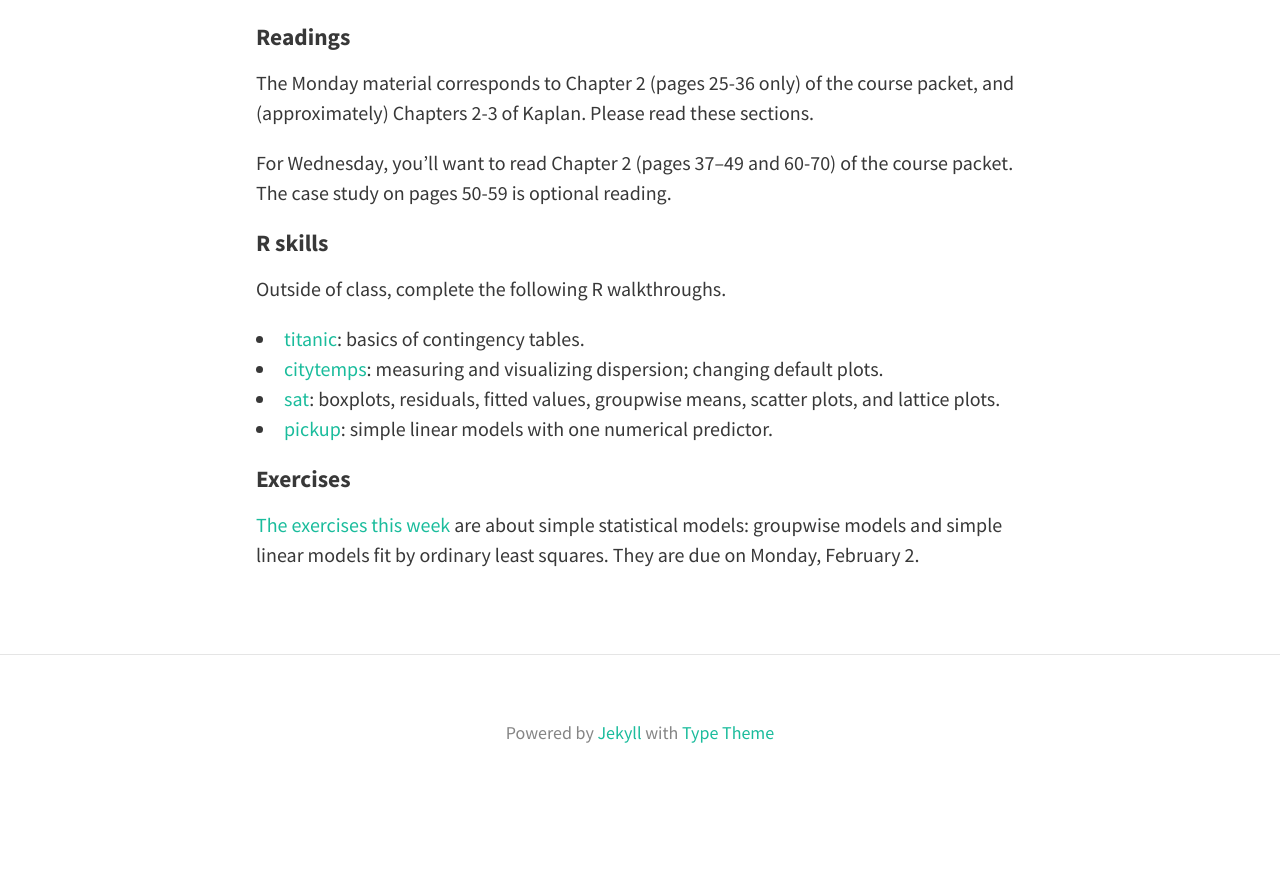
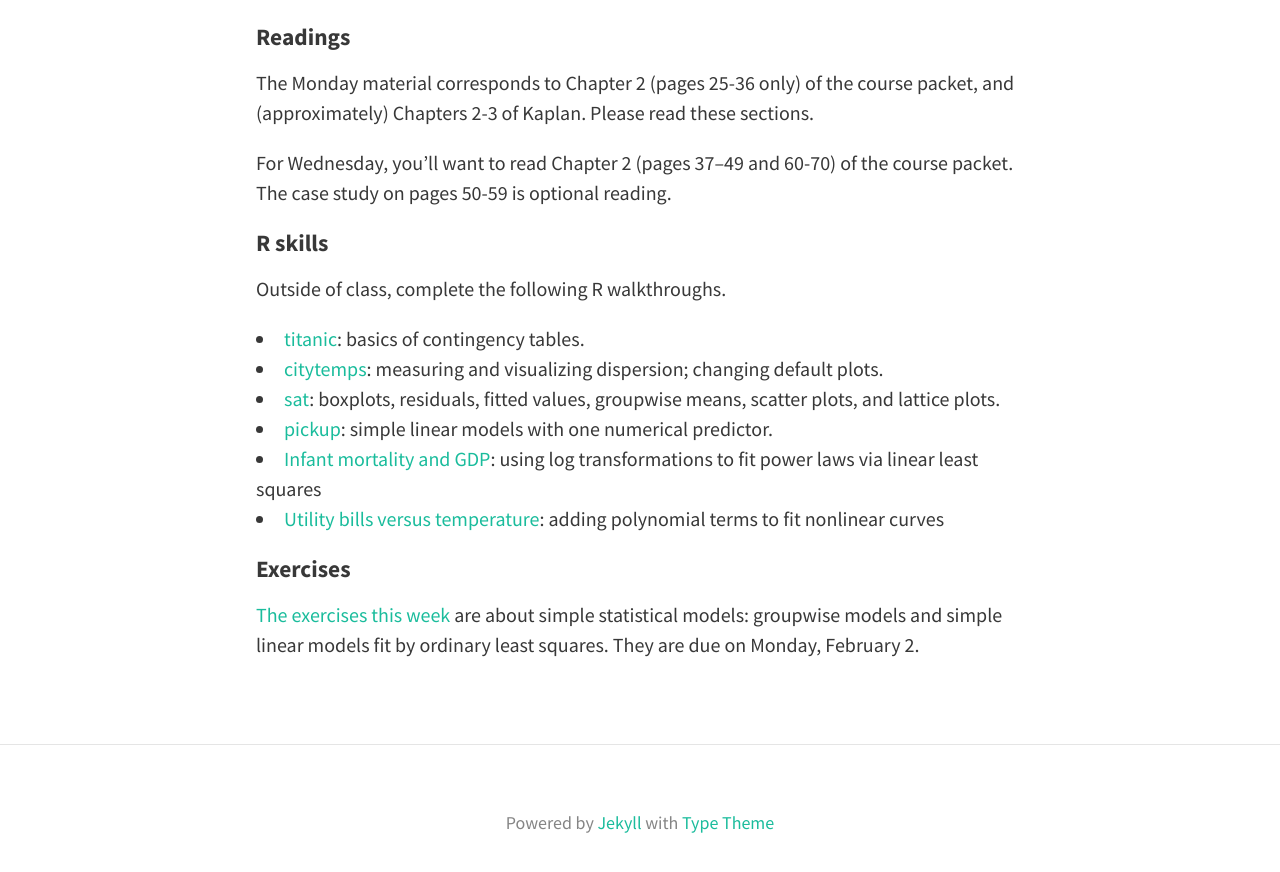
Before and after one commit to jgscott/SDS325H_Spring2015, a Jekyll site: the page built from _posts/2015-01-26-week02.md, in a window 1280 px wide and 900 px high, scrolled down 1045 px. Shown: the top 872 px of the window. Built offline with Jekyll 4.4.1, drawn with Linux system fonts in a browser that asks for light colours; nearby versions of some CDN libraries; before the commit the page ends 1855 px from its top, so only the background shows below that.

Commit message:
added links to nonlinear examples

```diff
--- a/_posts/2015-01-26-week02.md
+++ b/_posts/2015-01-26-week02.md
@@ -39,6 +39,8 @@ Outside of class, complete the following R walkthroughs.
 * [citytemps](http://jgscott.github.io/teaching/r/citytemps/citytemps.html): measuring and visualizing dispersion; changing default plots.
 * [sat](http://jgscott.github.io/teaching/r/sat/sat.html): boxplots, residuals, fitted values, groupwise means, scatter plots, and lattice plots.
 * [pickup](http://jgscott.github.io/teaching/r/pickup/pickup.html): simple linear models with one numerical predictor.
+* [Infant mortality and GDP](http://jgscott.github.io/teaching/r/infmort/infmort.html): using log transformations to fit power laws via linear least squares
+* [Utility bills versus temperature](http://jgscott.github.io/teaching/r/utilities/utilities.html): adding polynomial terms to fit nonlinear curves
 
 
 ### Exercises
```
